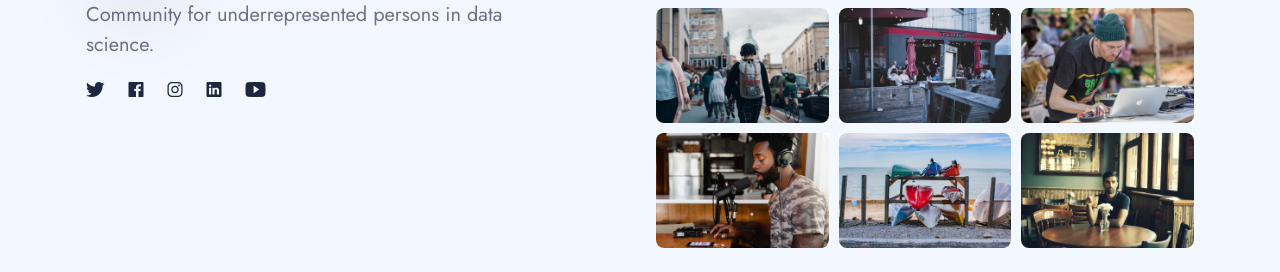
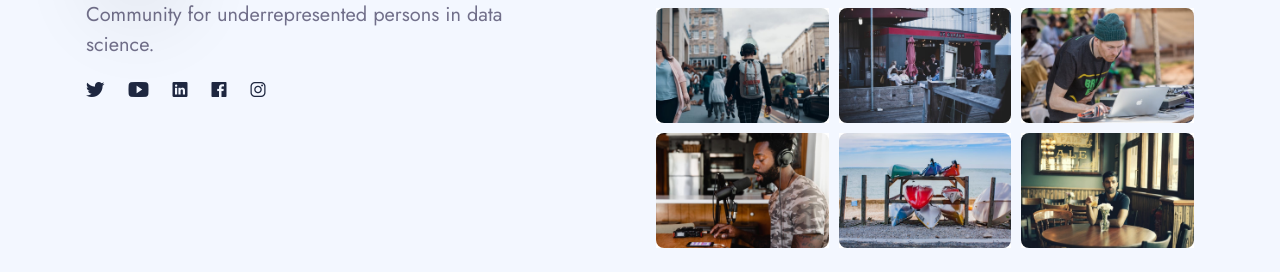
Before and after one commit to data-umbrella/data-umbrella.github.io, a Jekyll site: the page built from index.html, in a window 1280 px wide. Shown: the part 2669-2941 px from the top of the page. Built offline with Jekyll 4.4.1, drawn with Linux system fonts in a browser that asks for light colours; nearby versions of some CDN libraries; the list of posts is cut into pages by our own code.

Commit message:
Update _config.yml

```diff
--- a/_config.yml
+++ b/_config.yml
@@ -17,10 +17,13 @@ author:
 
 social:
 - {icon: "ion-logo-twitter", link: " https://twitter.com/DataUmbrella"}
+- {icon: "ion-logo-youtube", link: "https://www.youtube.com/c/dataumbrella"}
+- {icon: "ion-logo-linkedin", link: "www.linkedin.com/company/dataumbrella/"}
 - {icon: "ion-logo-facebook", link: "https://www.facebook.com/data.umbrella.dei"}
 - {icon: "ion-logo-instagram", link: "https://www.instagram.com/data.umbrella/"}
-- {icon: "ion-logo-linkedin", link: "www.linkedin.com/company/dataumbrella/"}
-- {icon: "ion-logo-youtube", link: "https://www.youtube.com/c/dataumbrella"}
+- {icon: "ion-logo-meetup", link: "https://www.meetup.com/data-umbrella/"}
+
+
 
 # Example of adding a new link to the footer - {icon: "ion-logo-dribbble", link: "https://dribbble.com"}
 # Other icons can be found at https://ionicons.com/v4/
```
